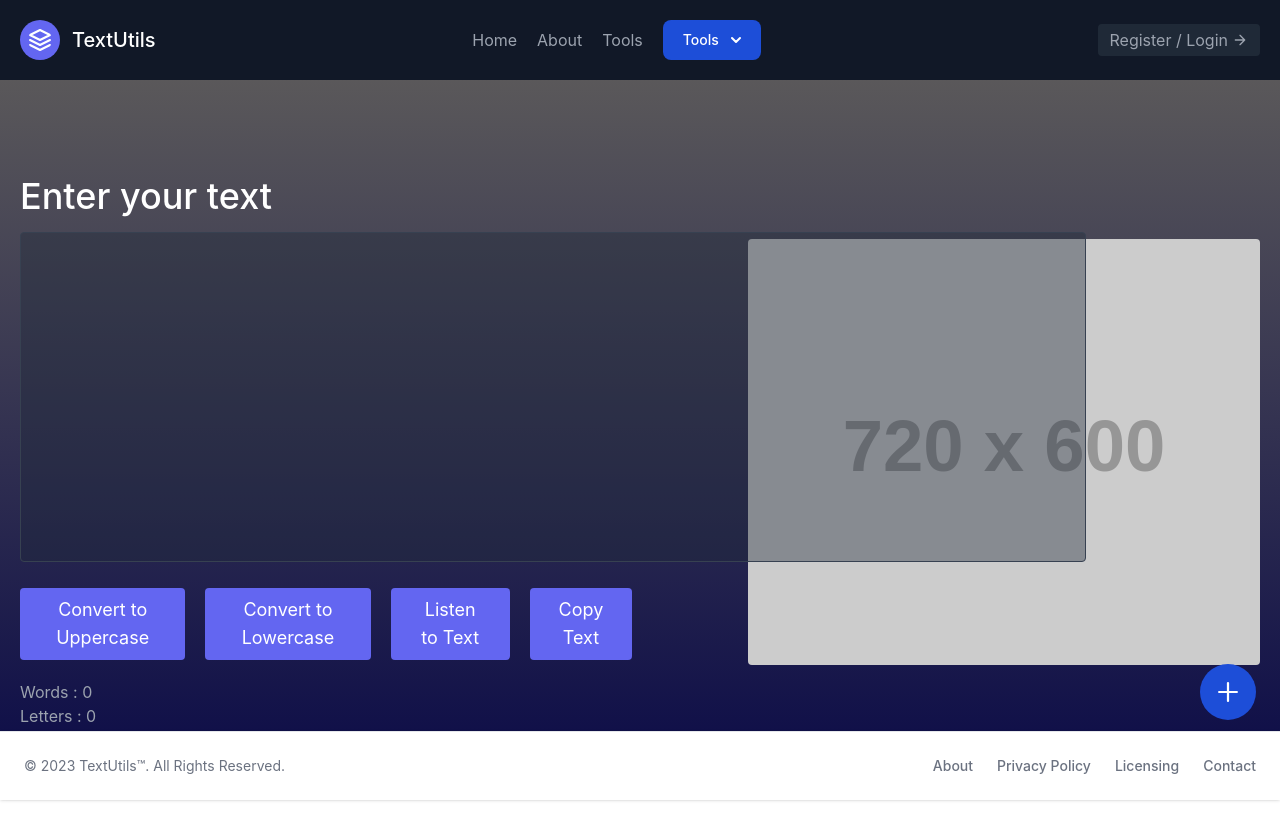
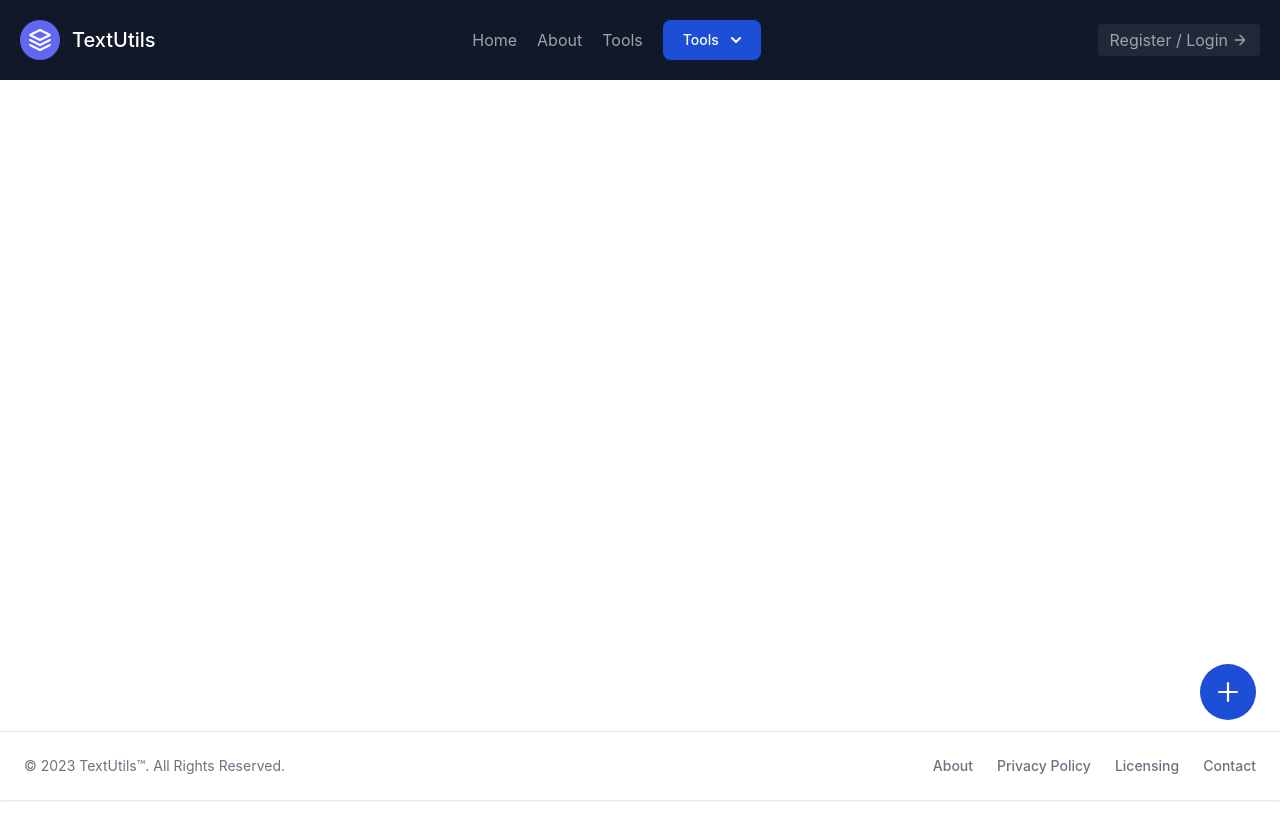
Before and after one commit to hitarth-ganatra/TextUtils-React, a React (Create React App) app: page / in a window 1280 px wide. After the commit the page ends 800 px from the top, so only its background shows below. Built offline with nearby package versions, Linux system fonts and the light colour scheme.

Commit message:
Changes in paths

```diff
--- a/src/App.js
+++ b/src/App.js
@@ -26,7 +26,7 @@ function App() {
       <Alert alert={alert}/>
       <ActionMenu />
       <Routes>
-        <Route path='/' element={<TextInput showAlert={showAlert} />}></Route>
+        <Route path='/TextUtils-React' element={<TextInput showAlert={showAlert} />}></Route>
         <Route path='/about' element={<About />}></Route>
       </Routes>
       <Footer/>
```
